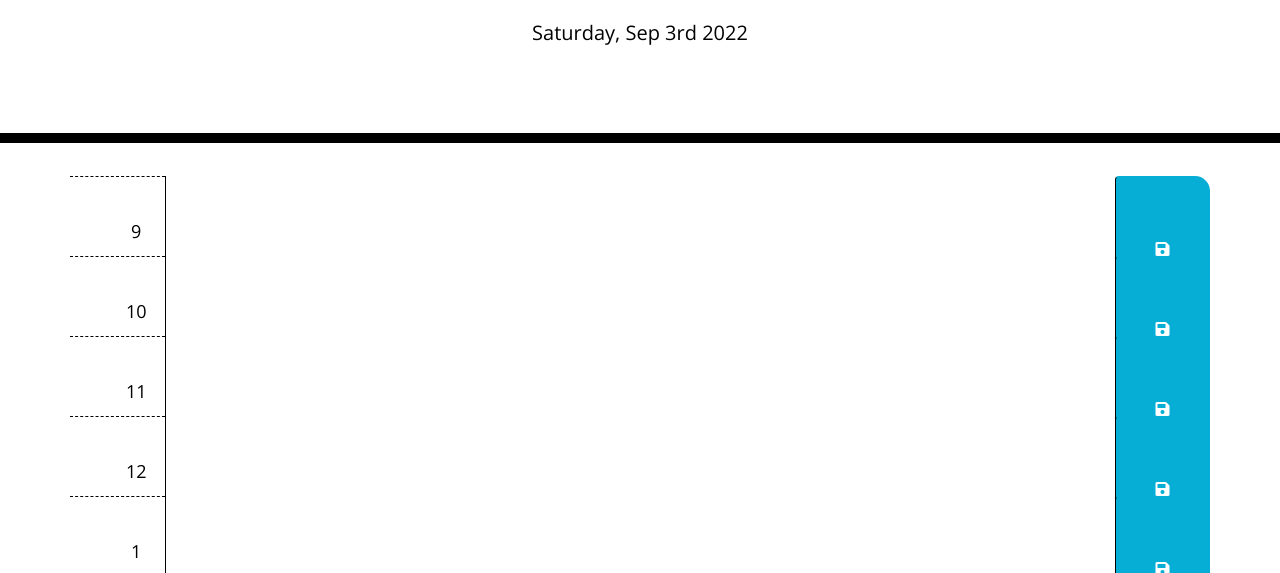
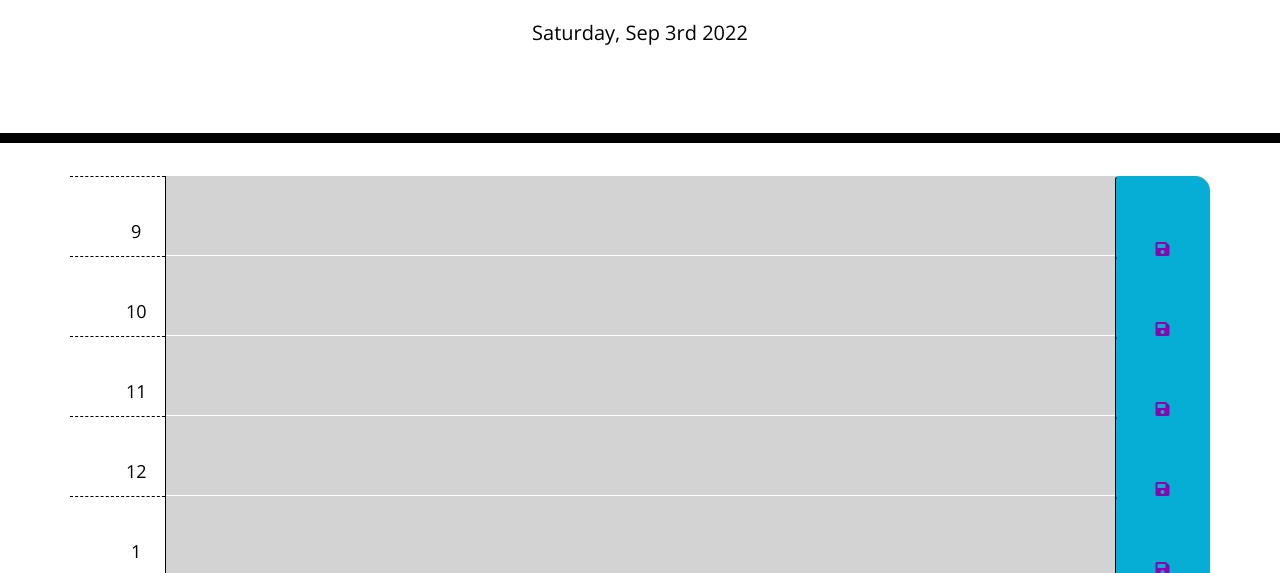
Before and after one commit to jjgarcia1993/Work-Day-Scheduler, a plain HTML site: page index.html in a window 1280 px wide. Shown: the part 201-774 px from the top of the page. Drawn offline with nearby package versions, Linux system fonts and the light colour scheme; files that its build step writes are made by us from their sources.

Commit message:
could not figure out how to correct time related color coded boxes

```diff
--- a/assets/script.js
+++ b/assets/script.js
@@ -11,4 +11,45 @@ $(document).ready(function () {
 
         localStorage.setItem(time, text);
     });
+
+    // Get item from local storage if any
+    $("#hour9 .description").val(localStorage.getItem("hour9"));
+    $("#hour10 .description").val(localStorage.getItem("hour10"));
+    $("#hour11 .description").val(localStorage.getItem("hour11"));
+    $("#hour12 .description").val(localStorage.getItem("hour12"));
+    $("#hour1 .description").val(localStorage.getItem("hour1"));
+    $("#hour2 .description").val(localStorage.getItem("hour2"));
+    $("#hour3 .description").val(localStorage.getItem("hour3"));
+    $("#hour4 .description").val(localStorage.getItem("hour4"));
+    $("#hour5 .description").val(localStorage.getItem("hour5"));
+
+    timeTracker();
+
+    function timeTracker() {
+        // Get the current time
+        var timeNow = moment().hour();
+
+        // Loop
+        $(".time-block").each(function () {
+            var blockTime = parseInt($(this).attr("id").split("hour")[1]);
+
+            // Checking to see what colors to add
+            if (blockTime < timeNow) {
+                $(this).removeClass("future");
+                $(this).removeClass("present");
+                $(this).addClass("past");
+            }
+            else if (blockTime === timeNow) {
+                $(this).removeClass("past");
+                $(this).removeClass("future");
+                $(this).addClass("present");
+            }
+            else {
+                $(this).removeClass("present");
+                $(this).removeClass("past");
+                $(this).addClass("future");
+
+            }
+        })
+    }
 });
--- a/assets/style.css
+++ b/assets/style.css
@@ -62,7 +62,7 @@ textarea{
   border-top-right-radius: 15px;
   border-bottom-right-radius: 15px;
   background-color: #06AED5;
-  color: white;
+  color: rgb(140, 4, 173);
 }
 
 .saveBtn i:hover {
```
